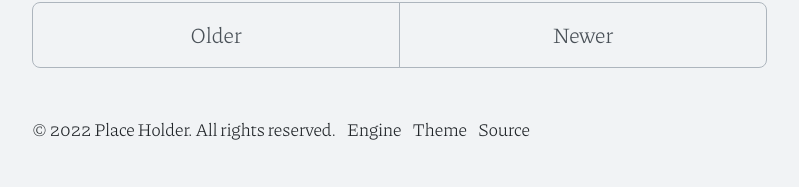
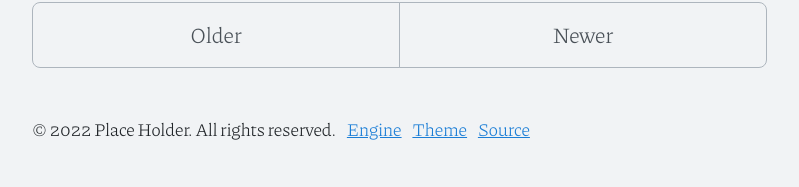
Before and after one commit to piazzai/cvless, a Jekyll site: the page built from index.html, in a window 1280 px wide. Shown: the part 5540-5727 px from the top of the page, without its empty margins (240-1039 px from the left). Built offline with Jekyll 4.4.1, drawn with Linux system fonts in a browser that asks for light colours; the list of posts is cut into pages by our own code.

Commit message:
Use Bootstrap list-inline

```diff
--- a/_layouts/default.html
+++ b/_layouts/default.html
@@ -19,11 +19,11 @@
         </main>
         <footer>
           <small>
-            <ul>
-              <li> &copy; <time datetime="{{ site.time | date_to_xmlschema }}">{{ site.time | date: '%Y' }}</time> {{ site.author.name }}. All rights reserved.</li>
-              <li>Engine</li>
-              <li>Theme</li>
-              <li>Source</li>
+            <ul class="list-inline">
+              <li class="list-inline-item"> &copy; <time datetime="{{ site.time | date_to_xmlschema }}">{{ site.time | date: '%Y' }}</time> {{ site.author.name }}. All rights reserved.</li>
+              <li class="list-inline-item"><a href="https://jekyllrb.com">Engine</a></li>
+              <li class="list-inline-item"><a href="https://github.com/piazzai/cvless">Theme</a></li>
+              <li class="list-inline-item"><a href="{{ site.repo }}">Source</a></li>
             </ul>
           </small>
         </footer>
```
